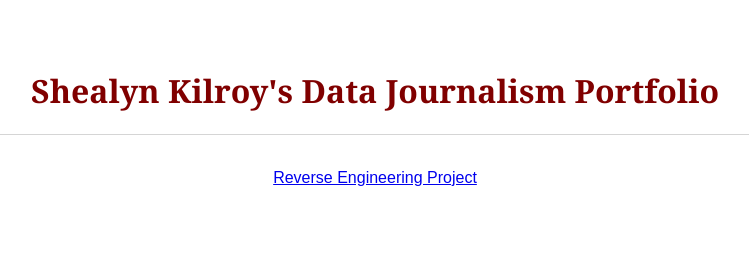
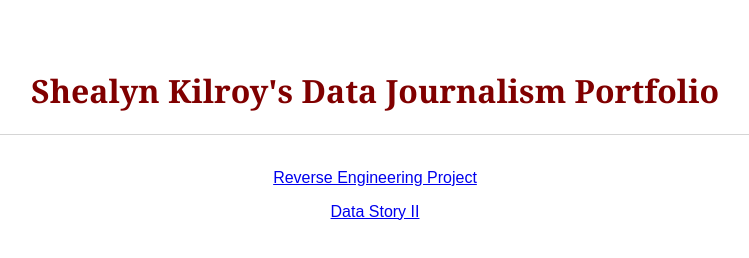
Before and after one commit to shealynkilroy/shealynkilroy.github.io, a plain HTML site: page index.html in a window 1280 px wide. Shown: the whole page, without its empty margins (265-1014 px from the left). Drawn offline with Linux system fonts and the light colour scheme.

Commit message:
Update index.html

```diff
--- a/index.html
+++ b/index.html
@@ -27,5 +27,6 @@
   <p>
   <div class="linklist">
     <p><a href="http://shealynkilroy.github.io/reverse-engineering-1">Reverse Engineering Project</a></p>
+   <p><a href="http://shealynkilroy.github.io/data_story_ii">Data Story II</a></p>
   </div>
 </body>
```
